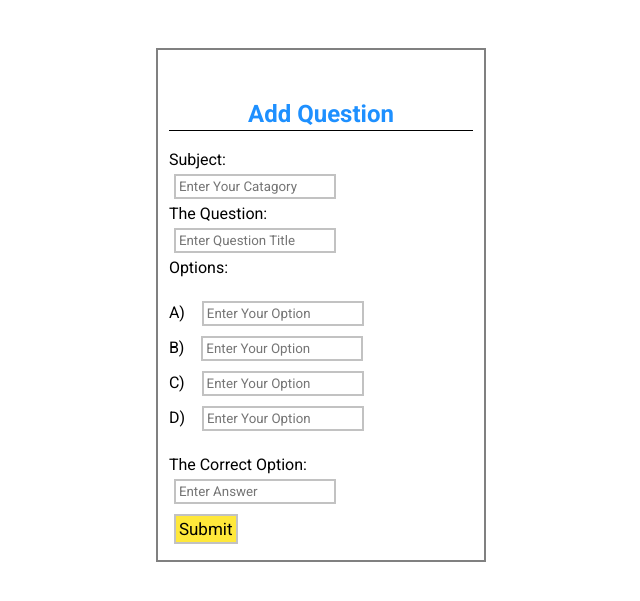
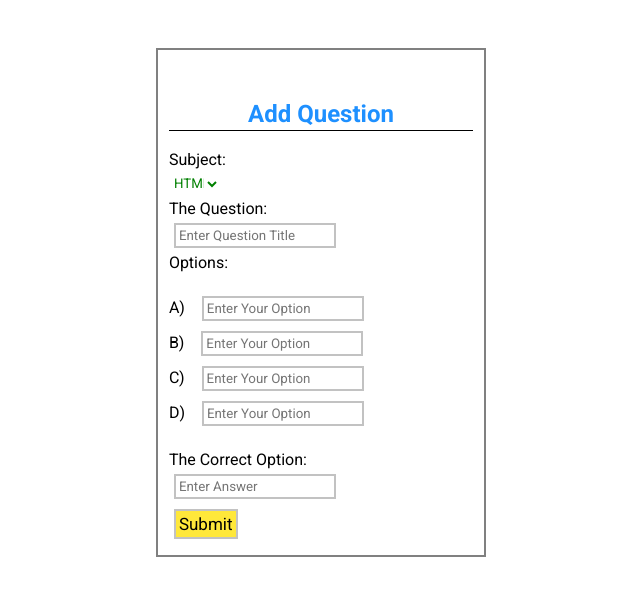
Before and after one commit to samiunniloy/quiz_game, a PHP site: page /quiz_game-main/admin/add_ques.php in a window 1280 px wide. Shown: the part 97-698 px from the top of the page, without its empty margins (319-959 px from the left). Run offline with PHP 8.4, Linux system fonts and the light colour scheme; the visitor is signed in with stand-in values (Sample User, id 1).

Commit message:
Update add_ques.php

```diff
--- a/admin/add_ques.php
+++ b/admin/add_ques.php
@@ -11,8 +11,14 @@ include("./header.php");
 <form action=""method="POST">
 
                     Subject: <br>
-                    <input type="text"name="subject" placeholder="Enter your Catagory"><br>
+                    <select name="subject" >
+                   <option value="a">HTML</option>
+                   <option value="b">CSS</option>
+                   <option value="c">SQL</option>
+                   <option value="d">PHP</option>
 
+                 </select>
+</br>
 
                     The Question:<br>
                     <input type="text"name="ques" placeholder="Enter Question Title"><br>
```
